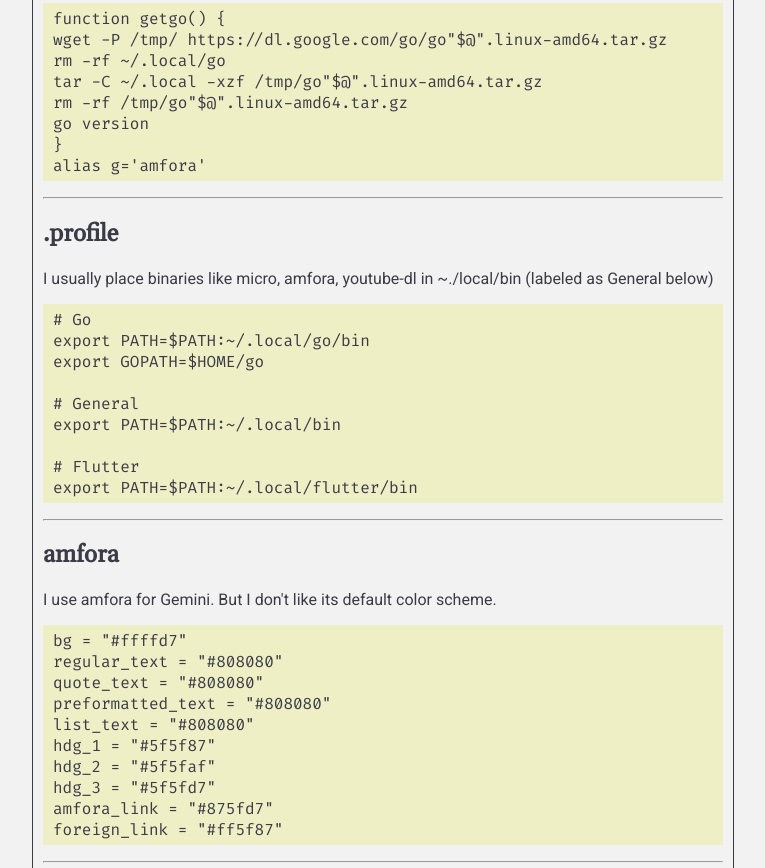
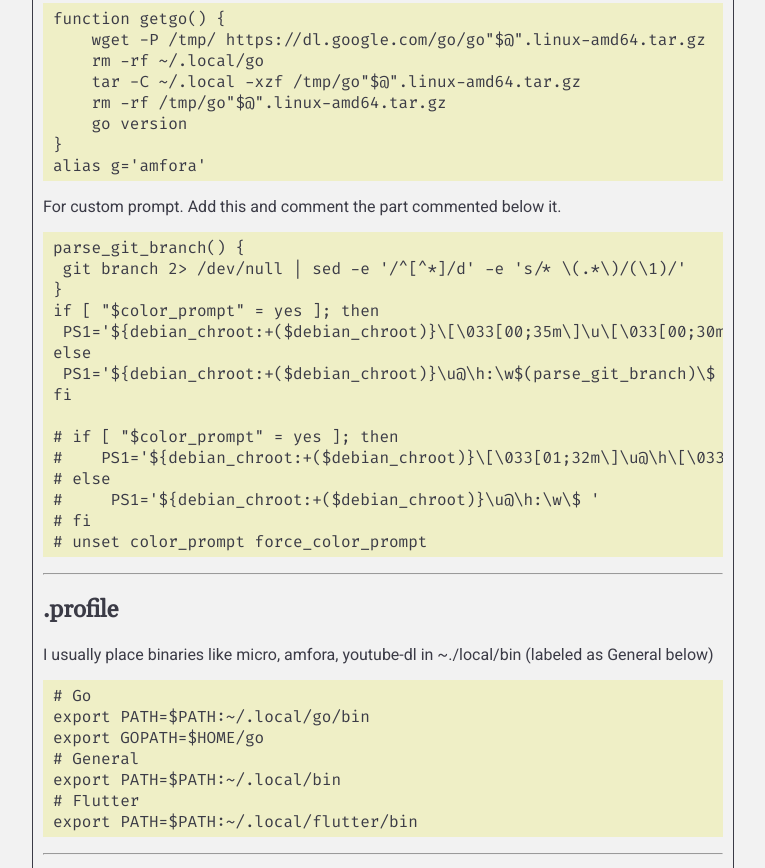
Before and after one commit to jethi/website, a plain HTML site: page doc/my-dot-files.html in a window 1280 px wide. Shown: the part 272-1140 px from the top of the page, without its empty margins (257-1022 px from the left). Drawn offline with nearby package versions, Linux system fonts and the light colour scheme.

Commit message:
clean up

```diff
--- a/assets/style.css
+++ b/assets/style.css
@@ -45,12 +45,12 @@ blockquote {
 	padding: 5px 10px;
 	background-color: #EFEFC6;
 }
-.code {
+pre {
 	font-family: 'Fira Code', monospace;
 	padding: 5px 10px;
 	background-color: #EFEFC6;
 	overflow-x: scroll;
-	white-space: nowrap;
+	/* white-space: nowrap; */
 }
 #data {
 	padding: 0px 10px;
--- a/doc/my-dot-files.html
+++ b/doc/my-dot-files.html
@@ -24,53 +24,63 @@
         <p>
             A simple getgo [verison] is what I use to update my go installation. Works like charm so far.
         </p>
-		<pre class="code">
-			function getgo() {<br>
-                wget -P /tmp/ https://dl.google.com/go/go"$@".linux-amd64.tar.gz<br>
-                rm -rf ~/.local/go<br>
-                tar -C ~/.local -xzf /tmp/go"$@".linux-amd64.tar.gz<br>
-                rm -rf /tmp/go"$@".linux-amd64.tar.gz<br>
-                go version<br>
-            }<br>
-            alias g='amfora'<br>
-        </pre>
+		<pre>
+function getgo() {
+    wget -P /tmp/ https://dl.google.com/go/go"$@".linux-amd64.tar.gz
+    rm -rf ~/.local/go
+    tar -C ~/.local -xzf /tmp/go"$@".linux-amd64.tar.gz
+    rm -rf /tmp/go"$@".linux-amd64.tar.gz
+    go version
+}
+alias g='amfora'</pre>
+		<p>
+			For custom prompt. Add this and comment the part commented below it.
+		</p>
+		<pre>
+parse_git_branch() {
+ git branch 2> /dev/null | sed -e '/^[^*]/d' -e 's/* \(.*\)/(\1)/'
+}
+if [ "$color_prompt" = yes ]; then
+ PS1='${debian_chroot:+($debian_chroot)}\[\033[00;35m\]\u\[\033[00;30m\]@\[\033[00;36m\]\h\[\033[00m\]:\[\033[01;34m\]\W\[\033[01;31m\]$(parse_git_branch)\[\033[00m\]\$ '
+else
+ PS1='${debian_chroot:+($debian_chroot)}\u@\h:\w$(parse_git_branch)\$ '
+fi
+
+# if [ "$color_prompt" = yes ]; then
+#    PS1='${debian_chroot:+($debian_chroot)}\[\033[01;32m\]\u@\h\[\033[00m\]:\[\033[01;34m\]\w\[\033[00m\]\$ '
+# else
+#     PS1='${debian_chroot:+($debian_chroot)}\u@\h:\w\$ '
+# fi
+# unset color_prompt force_color_prompt</pre>
         <hr>
         <h2> .profile </h2>
         <p>
             I usually place binaries like micro, amfora, youtube-dl in ~./local/bin (labeled as General below)
         </p>
-        <pre class="code">
-            # Go<br>
-            export PATH=$PATH:~/.local/go/bin
-            <br>
-            export GOPATH=$HOME/go
-            <br><br>
-            # General
-            <br>
-            export PATH=$PATH:~/.local/bin
-            <br><br>
-            # Flutter
-            <br>
-            export PATH=$PATH:~/.local/flutter/bin
-            <br>
-        </pre>
+        <pre>
+# Go
+export PATH=$PATH:~/.local/go/bin
+export GOPATH=$HOME/go
+# General
+export PATH=$PATH:~/.local/bin
+# Flutter
+export PATH=$PATH:~/.local/flutter/bin</pre>
         <hr>
         <h2> amfora </h2>
         <p>
             I use amfora for Gemini. But I don't like its default color scheme.
         </p>
-        <pre class="code">
-            bg = "#ffffd7"<br>
-            regular_text = "#808080"<br>
-            quote_text = "#808080"<br>
-            preformatted_text = "#808080"<br>
-            list_text = "#808080"<br>
-            hdg_1 = "#5f5f87"<br>
-            hdg_2 = "#5f5faf"<br>
-            hdg_3 = "#5f5fd7"<br>
-            amfora_link = "#875fd7"<br>
-            foreign_link = "#ff5f87"<br>
-        </pre>
+        <pre>
+bg = "#ffffd7"
+regular_text = "#808080"
+quote_text = "#808080"
+preformatted_text = "#808080"
+list_text = "#808080"
+hdg_1 = "#5f5f87"
+hdg_2 = "#5f5faf"
+hdg_3 = "#5f5fd7"
+amfora_link = "#875fd7"
+foreign_link = "#ff5f87"</pre>
 		<hr>
 		<p>
 			That's all folks.
```
Also changed, not shown: doc/fresh-ubuntu-install.html (+23 -37 lines), doc/git-blast-sheet.html (+49 -87 lines).
